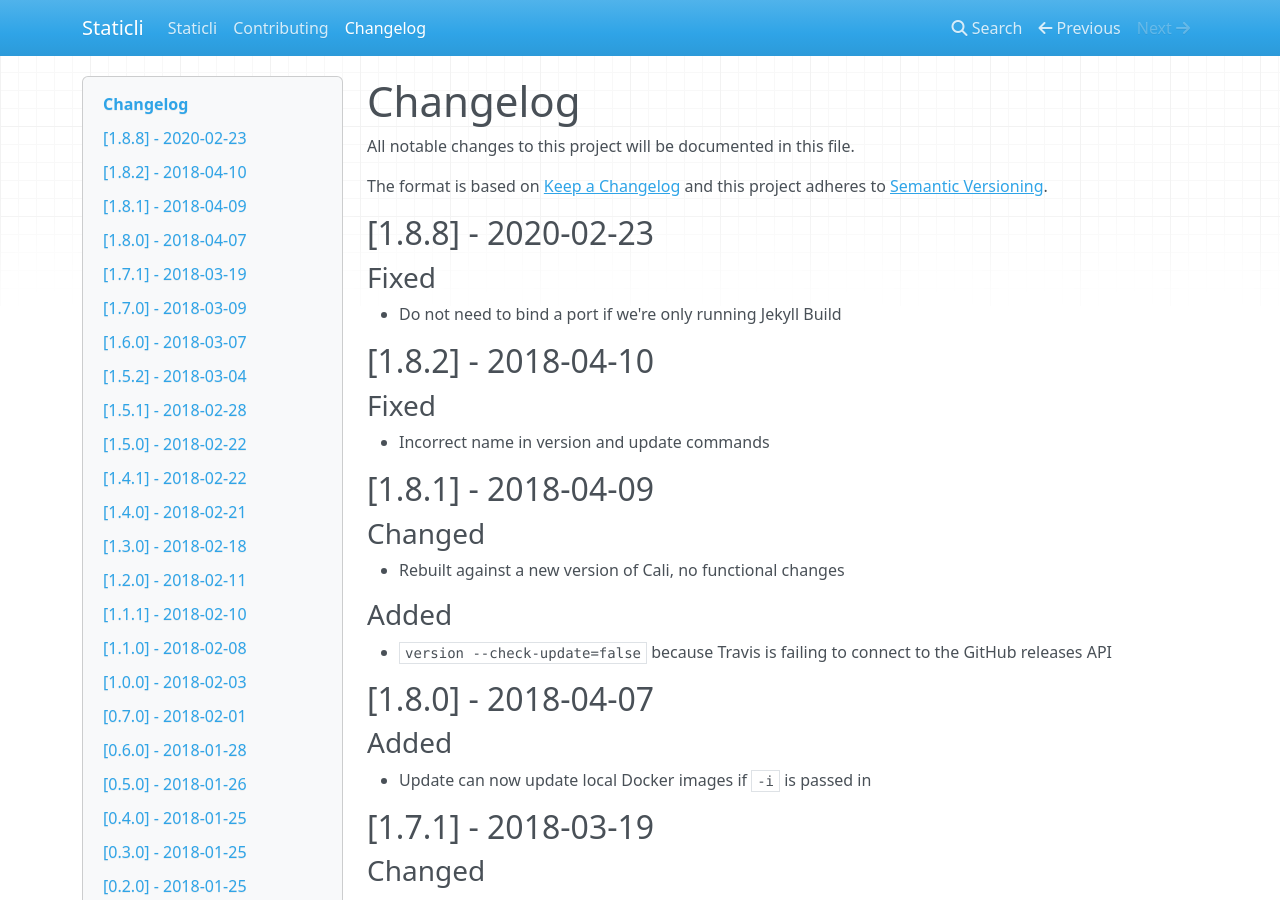
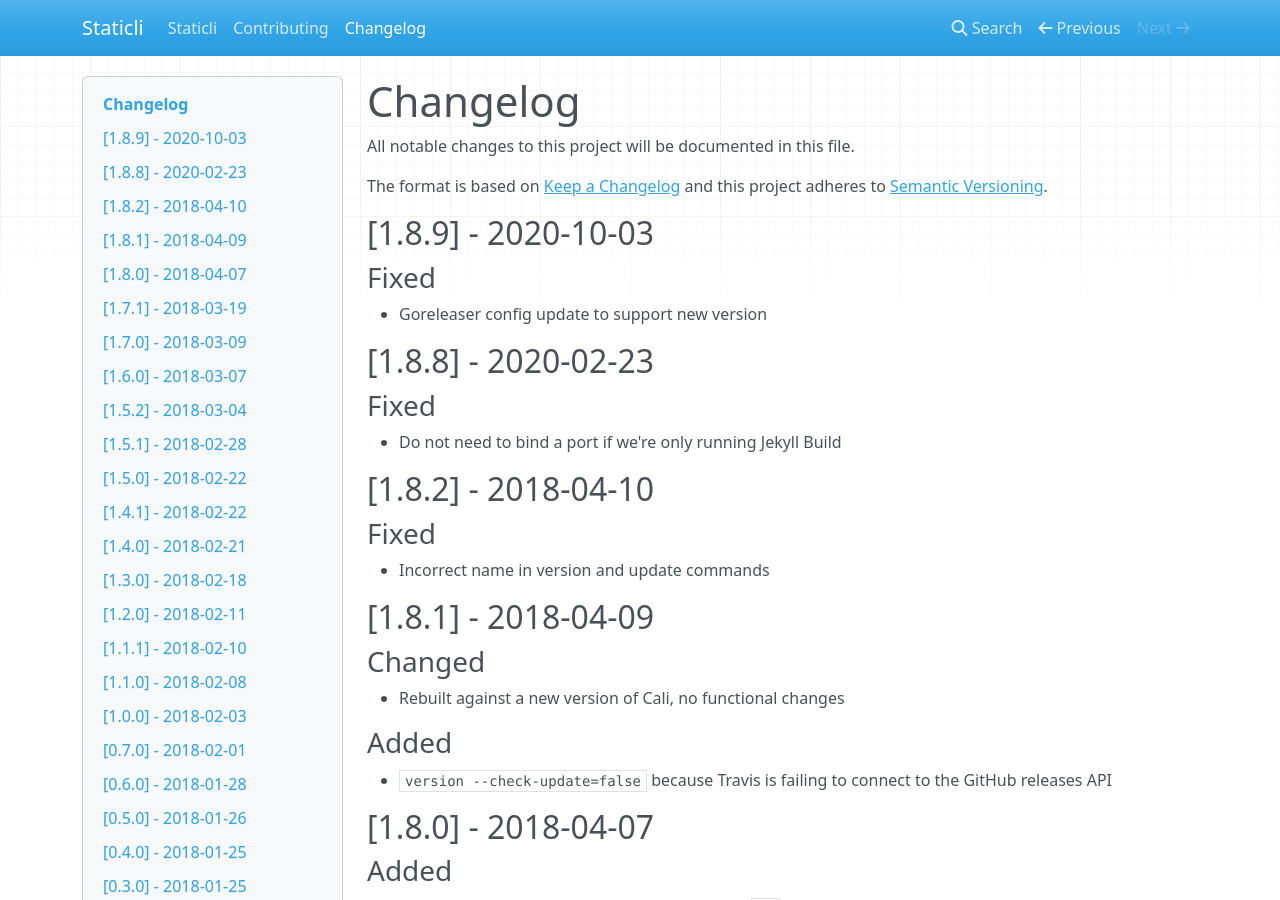
Before and after one commit to staticli/staticli, an MkDocs documentation site: the page built from docs/history.md, in a window 1280 px wide and 900 px high. Built offline with MkDocs 1.6.1, drawn with Linux system fonts in a browser that asks for light colours; nearby versions of some CDN libraries.

Commit message:
release new version

```diff
--- a/docs/history.md
+++ b/docs/history.md
@@ -3,6 +3,10 @@ All notable changes to this project will be documented in this file.
 
 The format is based on [Keep a Changelog](http://keepachangelog.com/en/1.0.0/)
 and this project adheres to [Semantic Versioning](http://semver.org/spec/v2.0.0.html).
+
+## [1.8.9] - 2020-10-03
+### Fixed
+- Goreleaser config update to support new version
 
 ## [1.8.8] - 2020-02-23
 ### Fixed
```
